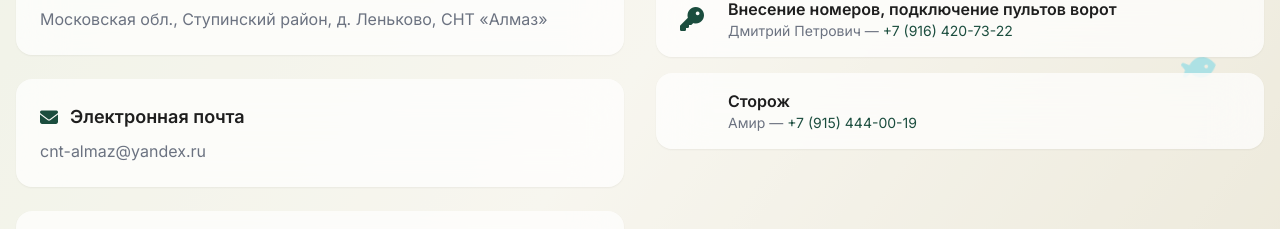
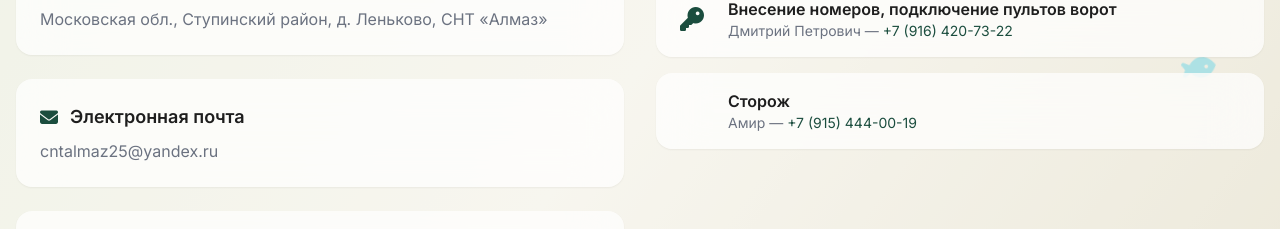
Before and after one commit to rawcam/almaz-snt, a Next.js app: page /almaz-snt/contacts in a window 1280 px wide. Shown: the part 820-1049 px from the top of the page. Built offline with nearby package versions, Linux system fonts and the light colour scheme.

Commit message:
Update contacts.js

```diff
--- a/src/pages/contacts.js
+++ b/src/pages/contacts.js
@@ -102,7 +102,7 @@ export default function Contacts() {
                 <i className="fa-solid fa-envelope text-green-deep"></i>
                 Электронная почта
               </h3>
-              <p className="text-gray-500 mt-2">cnt-almaz@yandex.ru</p>
+              <p className="text-gray-500 mt-2">cntalmaz25@yandex.ru</p>
             </div>
 
             <div className="bg-white/70 backdrop-blur-xl rounded-2xl p-6 shadow-sm">
```
